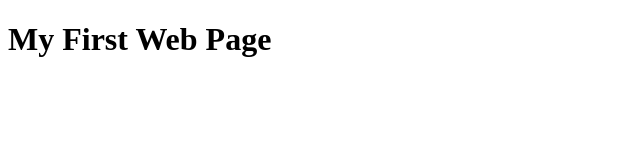
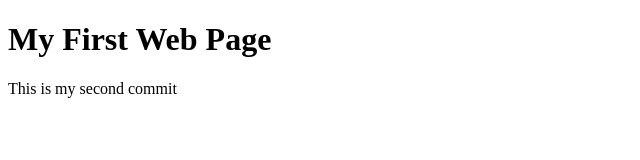
Before and after one commit to meharkhanniazi/git-test, a plain HTML site: page index.html in a window 1280 px wide. Shown: the whole page, without its empty margins (0-640 px from the left). Drawn offline with Linux system fonts and the light colour scheme.

Commit message:
My second commit

```diff
--- a/index.html
+++ b/index.html
@@ -4,4 +4,5 @@
 </head>
 <body>
     <h1>My First Web Page</h1>
+    <p>This is my second commit</p>
 </body>
```
